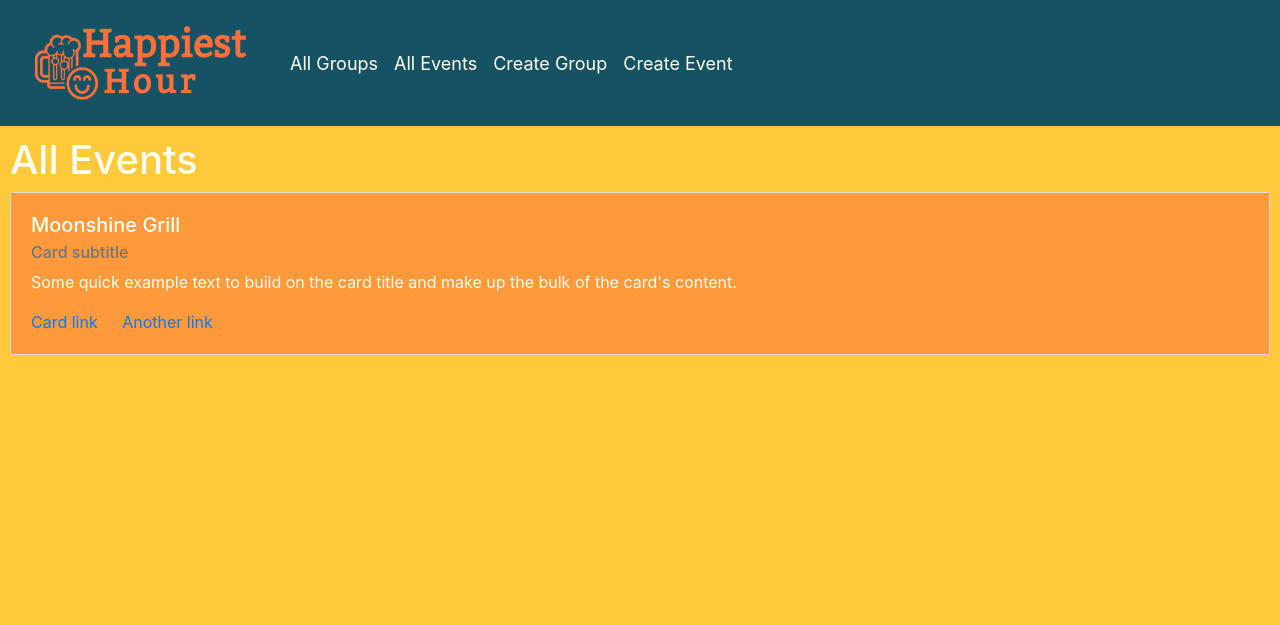
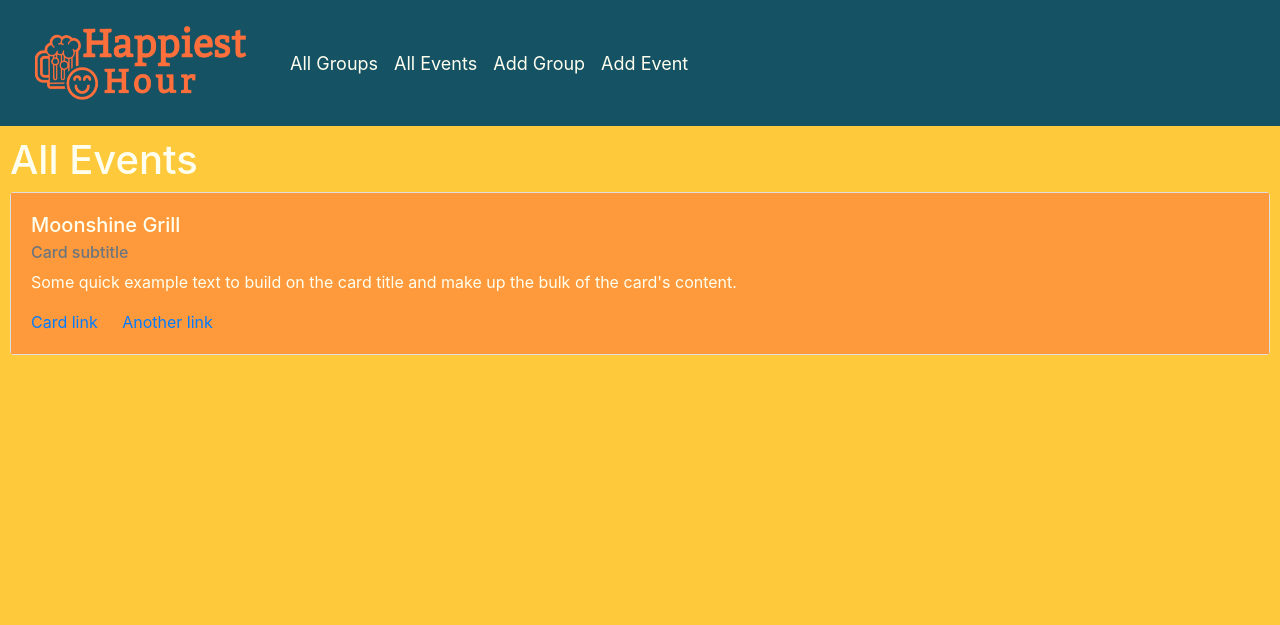
Before and after one commit to 600rrchris/happiest-hour, a Django app: page /events/index in a window 1280 px wide. Shown: the top 625 px of the page. Run offline with Django 3.2, Linux system fonts and the light colour scheme; a user stored in the database is signed in; parts of the project's set-up code (start-up, migrations or seed data) failed here and were passed over; some libraries are stand-ins or nearby versions.

Commit message:
pulling master

```diff
--- a/main_app/templates/base.html
+++ b/main_app/templates/base.html
@@ -27,10 +27,10 @@
       <a style="color:#FFFFF0;" class="nav-link" href="{% url 'events_index'%}">All Events</a>
       </li>
       <li class="nav-item">
-      <a style="color:#FFFFF0;" class="nav-link" href="{% url 'groups_new' %}">Create Group</a>
+      <a style="color:#FFFFF0;" class="nav-link" href="{% url 'groups_new' %}">Add Group</a>
       </li>
       <li class="nav-item">
-      <a style="color:#FFFFF0;" class="nav-link" href="{% url 'events_new' %}">Create Event</a>
+      <a style="color:#FFFFF0;" class="nav-link" href="{% url 'events_new' %}">Add Event</a>
       </li>
     </ul>
       {% else %}
```
